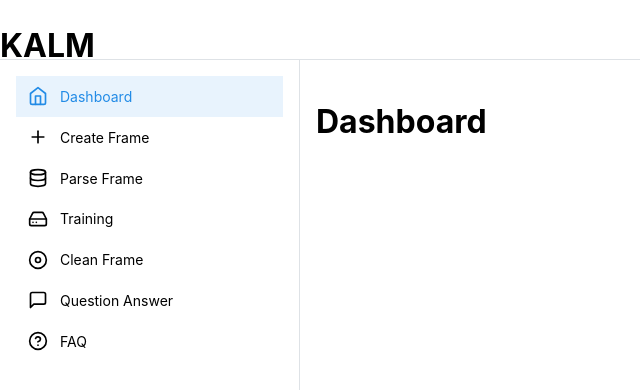
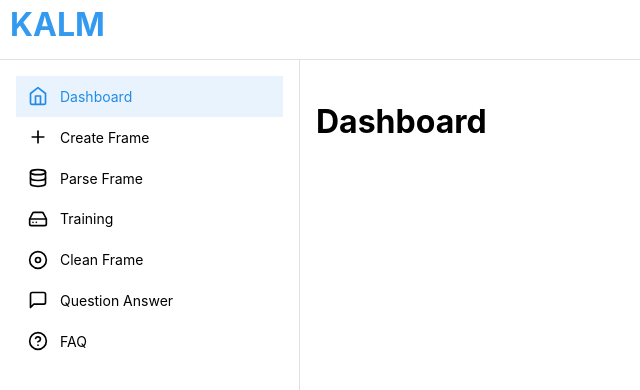
Before and after one commit to sbu-kalm/KALM, a React (Create React App) app in the folder client/: page / in a window 1280 px wide. Shown: the top 390 px of the page, without its empty margins (0-640 px from the left). Built offline with nearby package versions, Linux system fonts and the light colour scheme.

Commit message:
KALM Logo margin

```diff
--- a/client/src/App.tsx
+++ b/client/src/App.tsx
@@ -1,9 +1,7 @@
-import React from 'react';
-import logo from './logo.svg';
 import './App.css';
-import { BrowserRouter, Routes, Route, useNavigate, Link} from 'react-router-dom';
+import { BrowserRouter, Routes, Route, Link} from 'react-router-dom';
 import { useState } from 'react';
-import { AppShell, Burger, NavLink, Box} from '@mantine/core';
+import { AppShell, Burger, NavLink, ThemeIcon} from '@mantine/core';
 import { useDisclosure } from '@mantine/hooks';
 import { Home, Plus, Database, MessageSquare, HelpCircle, Disc, HardDrive } from 'react-feather';
 import Dashboard from './components/pages/Dashboard';
@@ -50,7 +48,7 @@ function App() {
           <AppShell.Header>
             <Burger opened={opened} onClick={toggle} hiddenFrom="sm" size="sm" />
             <div>
-              <h1> KALM </h1>
+              <h1 style={{margin:"0px 10px", color:"#339AF0"}}> KALM </h1>
             </div>
           </AppShell.Header>
 
```
